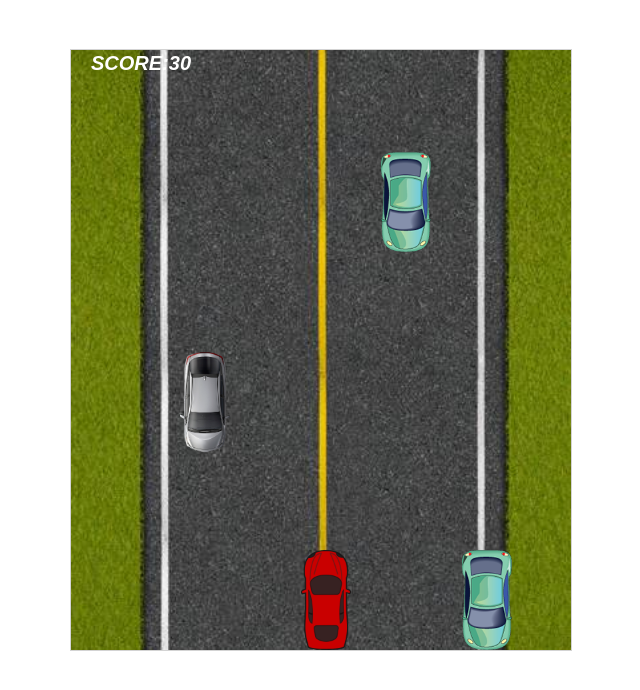
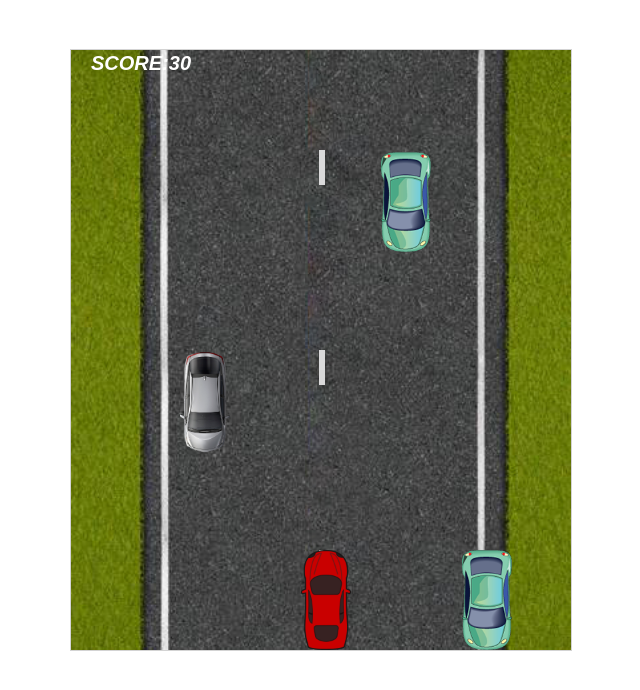
Before and after one commit to alexanderchernetsky/chernetsky-js-project, a website: page index.html in a window 1280 px wide. Shown: the whole page, without its empty margins (279-919 px from the left). Drawn offline with Linux system fonts and the light colour scheme.

Commit message:
Add moving marking

```diff
--- a/index.html
+++ b/index.html
@@ -27,6 +27,7 @@
       var obstacles = [];// variable for our obstacles
       var playerScore; // declare variable of user score
       var background;
+      var roadMarking = [];
 
 
       // game area object
@@ -47,10 +48,27 @@
       // creating empty game area canvas with car and score
       (function startGame() {
         myGameArea.start();
-        background = new Component(GAMEAREAWIDTH, GAMEAREAHEIGHT, 0, 0, 'img/road.jpg');
+        background = new Component(GAMEAREAWIDTH, GAMEAREAHEIGHT, 0, 0, 'img/road2.jpg');
         playerCar = new Component(PLAYERCARWIDTH, PLAYERCARHEIGHT, 230, 500, 'img/player-car.png');
         playerScore = new Counter(SCORESIZE, 20, 20);
       }());
+
+
+      function RoadMarking(width, height, x, y) {
+        var self = this;
+        self.width = width;
+        self.height = height;
+        self.posX = x;
+        self.posY = y;
+        self.update = function () {
+          var ctx = myGameArea.context;
+          ctx.fillStyle = 'rgb(218, 218, 218)';
+          ctx.fillRect(self.posX, self.posY, self.width, self.height);
+        };
+        self.move = function (speed) {
+          self.posY += speed;
+        }
+      }
 
       // constructor for score counter
       function Counter (size, x, y) {
@@ -193,6 +211,16 @@
          }
          myGameArea.clear();
          background.update();
+
+
+         if ((myGameArea.frameNo === 1) || everyRoadMarkingInterval(50)) {
+           roadMarking.push(new RoadMarking(6, 35, 248, -100)); // -100 for smooth appearance of obstacles from top
+         }
+         for (var z = 0; z < roadMarking.length; z += 1) {
+           roadMarking[z].move(obstacleSpeed*2);
+           roadMarking[z].update();
+         }
+
          myGameArea.frameNo += 1;
          var xObstaclePos = Math.floor(Math.random()*(GAMEAREAWIDTH - OBSTACLEWIDTH) + 1); // for random x coordinate for obstacles
          if ((myGameArea.frameNo === 1) || everyObstacleInterval(100)) {
@@ -215,6 +243,10 @@
         return (myGameArea.frameNo / n) % 1 == 0; // would return true if (myGameArea.frameNo / n) was an integer, a%b returns surplus of the division of 2 operands
       }
 
+      function everyRoadMarkingInterval(n) {
+        return (myGameArea.frameNo / n) % 1 == 0; // would return true if (myGameArea.frameNo / n) was an integer, a%b returns surplus of the division of 2 operands
+      }
+
     </script>
   </body>
 </html>
```
Also changed, not shown: img/road2.jpg (added).
